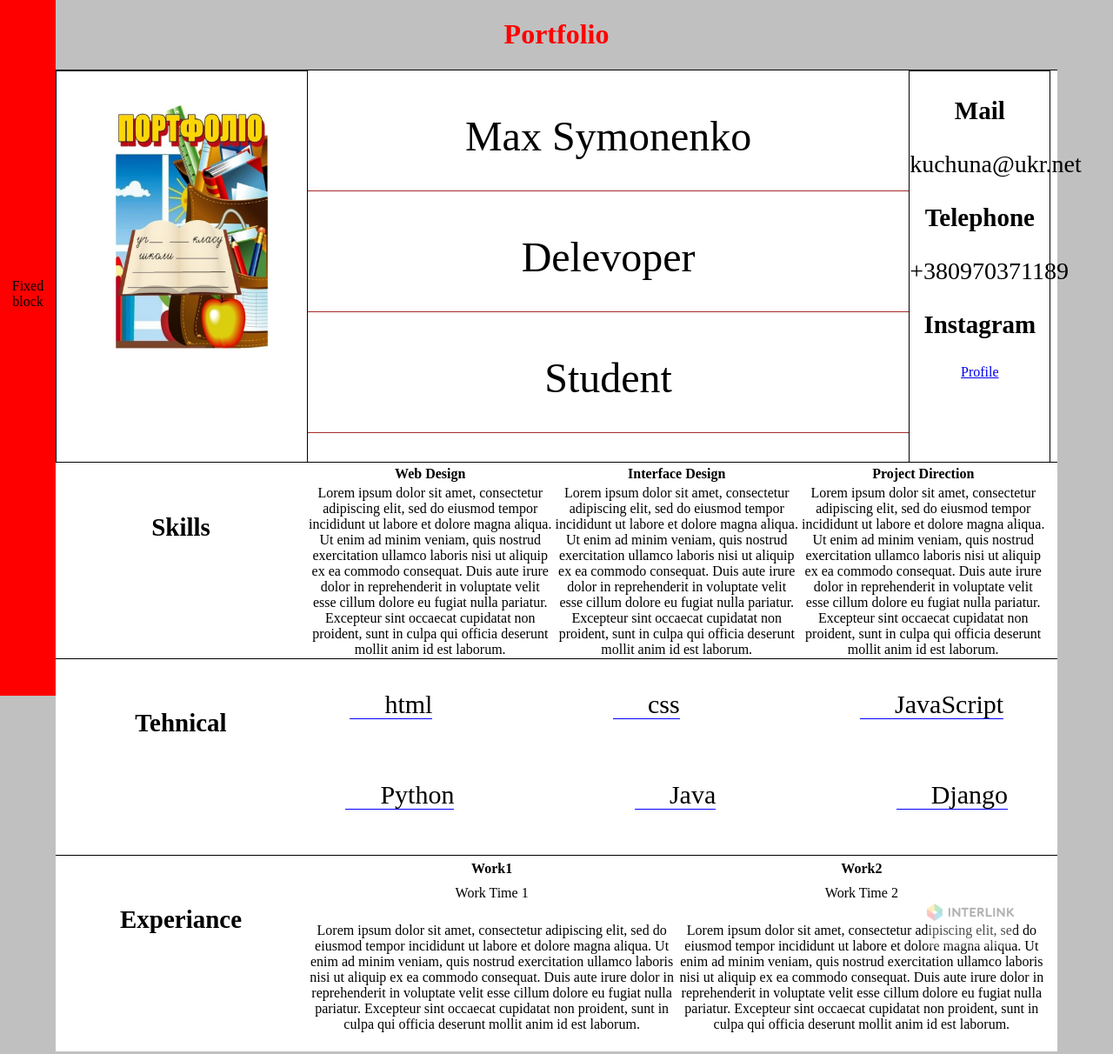
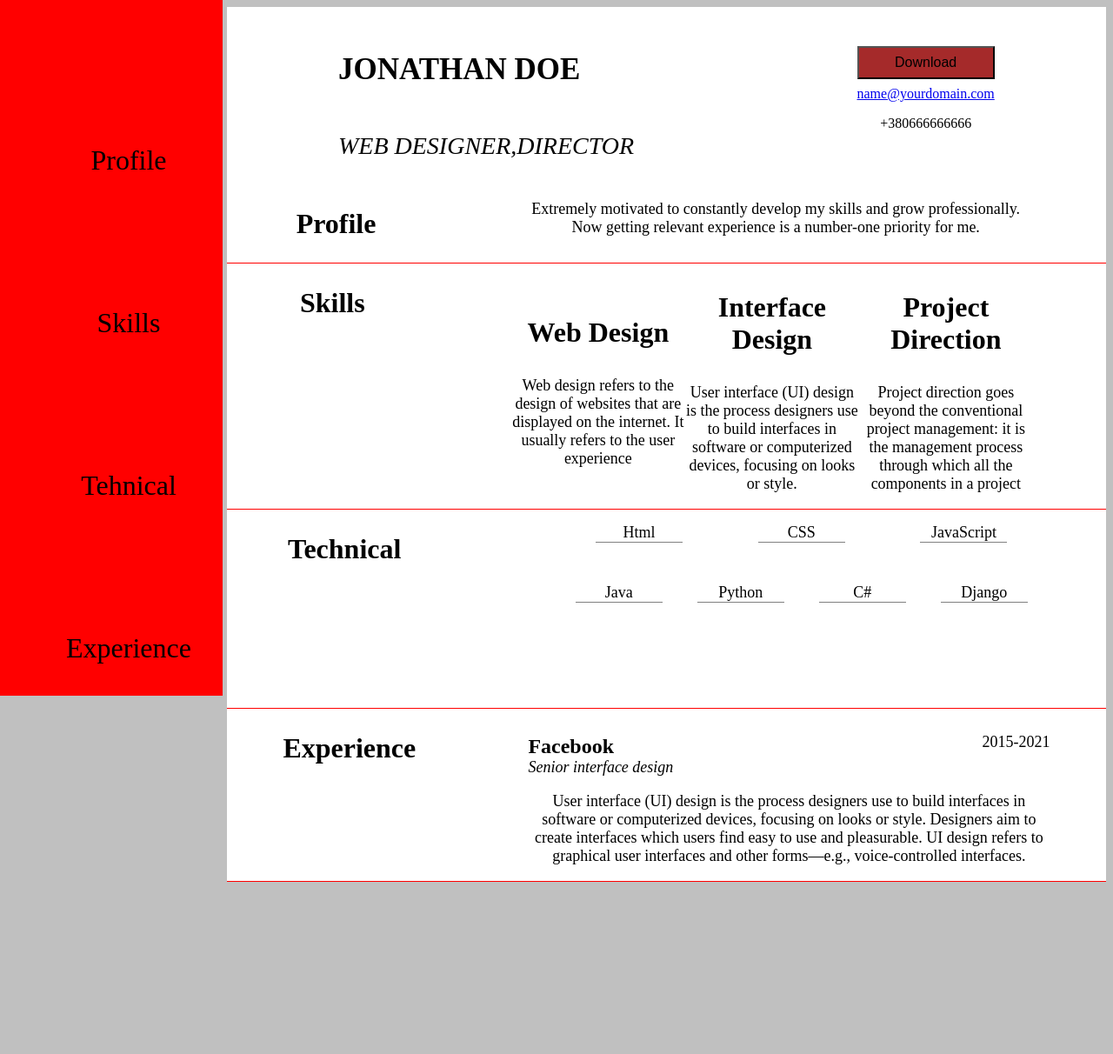
Before and after one commit to Na11a/Na11a.github.io, a plain HTML site: page index.html in a window 1280 px wide. Shown: the whole page at 87% size. After the commit the page ends 1022 px from the top, so only its background shows below. Drawn offline with Linux system fonts and the light colour scheme.

Commit message:
use flexbox

```diff
--- a/index.html
+++ b/index.html
@@ -1,123 +1,122 @@
 <!DOCTYPE html>
 <html>
+
 <head>
     <meta charset='utf-8'>
     <meta http-equiv='X-UA-Compatible' content='IE=edge'>
-    <title>Main page</title>
+    <title>Title</title>
     <meta name='viewport' content='width=device-width, initial-scale=1'>
     <link rel='stylesheet' type='text/css' media='screen' href='main.css'>
 </head>
+
 <body>
-    <h1>Portfolio</h1>
-    <section>
-        <div class="main-info">
-            <img src="me.jpg" alt="Max Symonenko">
+    <header>
+        <section class="box-1">
+            <p class="name"><strong> Jonathan doe</strong></p>
+            <p class="job"><i> web designer,director</i></p>
+        </section>
+        <section class="box-2">
+            <button href="cat.jpeg">Download</button>
+            <a href="mailto:name@yourdomain.com">name@yourdomain.com</a>
+            <p>+380666666666</p>
+        </section>
+    </header>
+    <nav>
+        <ul>
+            <li>Profile</li>
 
-        </div>
-        <div class="content">
-            <p>Max Symonenko</p>
-            <p>Delevoper</p>
-            <p>Student</p>
-        </div>
-        <div id="mail">
-            <h3>Mail</h3>
-            <p>kuchuna@ukr.net</p>
-            <h3>Telephone</h3>
-            <p>+380970371189</p>
-            <h3>Instagram</h3>
-            <a href="https://www.instagram.com/tbubobt/">Profile</a>
-        </div>
-    </section>
-    <section class = "half">
-        <div id="part1" >
-            <h3>Skills</h3>
-        </div>
-        <div class="content-main">
-            <table>
-                <tr>
-                    <th>
+            <li>Skills</li>
+
+            <li>Tehnical</li>
+            <li>Experience</li>
+        </ul>
+    </nav>
+    <main>
+        <section class="info">
+            <h1>
+                Profile
+            </h1>
+            <p>
+                Extremely motivated to constantly
+                develop my skills and grow professionally.
+                Now getting relevant experience is a number-one priority for me.
+            </p>
+        </section>
+
+        <section class="info">
+            <h1>
+                Skills
+            </h1>
+            <div class="articles">
+                <article class="tehnical">
+                    <h1>
                         Web Design
-                    </th>
-                    <th>
-                        Interface Design
-                    </th>
-                    <th>
-                        Project Direction
-                    </th>
-                </tr>
-                <tr>
-                    <td>
-                        Lorem ipsum dolor sit amet, consectetur adipiscing elit, sed do eiusmod tempor incididunt ut labore et dolore magna aliqua. Ut enim ad minim veniam, quis nostrud exercitation ullamco laboris nisi ut aliquip ex ea commodo consequat. Duis aute irure dolor in reprehenderit in voluptate velit esse cillum dolore eu fugiat nulla pariatur. Excepteur sint occaecat cupidatat non proident, sunt in culpa qui officia deserunt mollit anim id est laborum.
+                    </h1>
+                    <p>
+                        Web design refers to the design of websites that are displayed on the internet. It usually
+                        refers to the user experience
+                    </p>
+                </article>
+                <article class="tehnical">
+                        <h1>
+                            Interface Design
+                        </h1>
+                        <p>
+                            User interface (UI) design is the process designers use to build interfaces in software or
+                            computerized devices, focusing on looks or style.
+                        </p>
+                </article>
+                <article class="tehnical">
+                        <h1>Project Direction</h1>
+                        <p>
 
-                    </td>
-                    <td>
-                        Lorem ipsum dolor sit amet, consectetur adipiscing elit, sed do eiusmod tempor incididunt ut labore et dolore magna aliqua. Ut enim ad minim veniam, quis nostrud exercitation ullamco laboris nisi ut aliquip ex ea commodo consequat. Duis aute irure dolor in reprehenderit in voluptate velit esse cillum dolore eu fugiat nulla pariatur. Excepteur sint occaecat cupidatat non proident, sunt in culpa qui officia deserunt mollit anim id est laborum.
+                    Project direction goes beyond the conventional project management: it is the management process
+                    through which all the components in a project
+                        </p>
+                </article>
 
-                    </td>
-                    <td>
-                        Lorem ipsum dolor sit amet, consectetur adipiscing elit, sed do eiusmod tempor incididunt ut labore et dolore magna aliqua. Ut enim ad minim veniam, quis nostrud exercitation ullamco laboris nisi ut aliquip ex ea commodo consequat. Duis aute irure dolor in reprehenderit in voluptate velit esse cillum dolore eu fugiat nulla pariatur. Excepteur sint occaecat cupidatat non proident, sunt in culpa qui officia deserunt mollit anim id est laborum.
 
-                    </td>
-                </tr>
+
             </div>
-        </table>
-    </section>
-    <section class="half">
-        <div id="part1">
-            <h3>Tehnical</h3>
-        </div>
-        <div class="content-main">
-            <li>
-                <ul>html</ul>
-                <ul>css</ul>
-                <ul>JavaScript</ul>
-            </li>
-            <li>
-                <ul>Python</ul>
-                <ul>Java</ul>
-                <ul>Django</ul>
+        </section>
+        <section class="info">
+            <h1>
+                Technical
+            </h1>
+            <div class="lists">
+                <ul>
+                    <li>Html</li>
+                    <li>CSS</li>
+                    <li>JavaScript</li>
+                </ul>
+                <ul>
+                    <li>Java</li>
+                    <li>Python</li>
+                    <li>C#</li>
+                    <li>Django</li>
+                </ul>
+            </div>
+        </section>
+        <section class="info">
+            <h1>Experience</h1>
+            <article class = "experience">
+                <h1>
+                    Facebook
+                </h1>
+                <h2>
+                    Senior interface design
+                </h2>
+                <p>
+                    User interface (UI) design is the process designers use to build interfaces in software or computerized devices, focusing on looks or style. Designers aim to create interfaces which users find easy to use and pleasurable. UI design refers to graphical user interfaces and other forms—e.g., voice-controlled interfaces.
+                <p class="work-years">
+                    2015-2021
+                </p>
+            </article>
+        </section>
+    </main>
+    <footer>
 
-            </li>
-        </div>
-    </section>
-    <section class="half">
-        <div id="part1">
-            <h3>
-                Experiance
-            </h3>
-        </div>
-        <div class ="content-main">
-        <table>
-            <tr>
-                <th>
-                    Work1
-                </th>
-                <th>
-                    Work2
-                </th>
-            </th>
-            <tr>
-                <td>
-                Work Time 1
-                </td>
-                <td>
-                    Work Time 2
-                </td>
-            </tr>
-            <tr>
-                <td>
-                    Lorem ipsum dolor sit amet, consectetur adipiscing elit, sed do eiusmod tempor incididunt ut labore et dolore magna aliqua. Ut enim ad minim veniam, quis nostrud exercitation ullamco laboris nisi ut aliquip ex ea commodo consequat. Duis aute irure dolor in reprehenderit in voluptate velit esse cillum dolore eu fugiat nulla pariatur. Excepteur sint occaecat cupidatat non proident, sunt in culpa qui officia deserunt mollit anim id est laborum.
-                </td>
-                <td>
-                    Lorem ipsum dolor sit amet, consectetur adipiscing elit, sed do eiusmod tempor incididunt ut labore et dolore magna aliqua. Ut enim ad minim veniam, quis nostrud exercitation ullamco laboris nisi ut aliquip ex ea commodo consequat. Duis aute irure dolor in reprehenderit in voluptate velit esse cillum dolore eu fugiat nulla pariatur. Excepteur sint occaecat cupidatat non proident, sunt in culpa qui officia deserunt mollit anim id est laborum.
-                </td>
-            </tr>
-        </table>
-        </div>
-        <img src="inter.png" alt="Watermark" class ="watermark">
-    </section>
-    <section class = "footer">
-        <p>Fixed block</p>
-    </section>
+    </footer>
 </body>
+
 </html>
--- a/main.css
+++ b/main.css
@@ -1,127 +1,148 @@
-body{
-    margin-left: 5%;
-    margin-right: 5%;
-    background-color: silver;
+body {
+    background-color:silver;
 }
-section{
-    background-color: white;
-    width: 100%;
-    height: 450px;
-    position: relative;
-    border-top: black 1px solid;
+header, main, footer {
+    margin-left: 20%;
+    width: 80%;
+    background-color:white;
+    display: flex;
+    flex-wrap: wrap;
 }
-section.footer{
-    text-align: center;
-    background-color:red;
+nav{
+    top: 0px;
+    position: fixed;
+    width: 20%;
     height: 100%;
-    border-top: black 1px solid;
-    position: fixed;
-    width: 5%;
-    bottom: 0px;
     left: 0px;
+    background-color: red;
 }
-section.footer p{
-    margin-top: 500%;
+nav ul{
+    display: flex;
+    flex-direction: column;
+    list-style: none;
+    align-items: center;
 }
-section.half{
-    background-color: white;
-    width: 100%;
-    height: 225px;
+nav ul li{
+    padding-top: 150px;
+    font-size: 32px;
 }
 
-div.main-info{
-    float: left;
-    width: 25%;
-    height: 100%;
+header{
+    flex-direction:row;
+    justify-content: space-around;
+}
+hr{
+
+}
+.box-1 p {
+    padding-top: 5%;
+    text-transform: uppercase;
+
+}
+p.name {
+    font-size: 35px;
+}
+p.job{
+    font-size: 28px;
+}
+.box-2{
     text-align: center;
-    border: 1px solid black;
+    display: flex;
+    flex-direction: column;
+    justify-content: center;
+}
+.box-2 button {
+    padding: 5%;
+    background-color:brown;
+    font-size: medium;
+    margin-bottom: 5%;
 }
 
-div.content{
-    text-align: center;
-    float: left;
-    width: 60%;
-    height: 100%;
-}
-div.content p{
-    height: 20%;
-    border-bottom: brown 1px solid;
-    color:black;
-    font-size: 48px;
-}
-div#mail{
-    float: left;
-    text-align: center;
-    width: 14%;
-    height: 100%;
-    border:solid black 1px;
-}
-div#mail p{
-    text-align: center;
-    font-size: 28px;
-}
-div#part1{
-    vertical-align: middle;
-    float: left;
-    width: 25%;
-    height: 100%;
-    text-align: center;
-    vertical-align: middle;
+main{
+    display: flex;
+    flex-direction: column;
 }
 
-div#part1 h3{
-    margin:20%;
+section.info {
+    display: flex;
+    flex-direction: row;
+    justify-content: space-around;
+    flex-wrap: wrap;
+    border-bottom: red 1px solid;
+
 }
-h1 {
-    color:red;
+section.info p{
+    text-align: center;
+    flex-basis: 600px;
+    font-size: 18px
+}
+section.info h1 {
+    font-size: 32px;
+}
+div.articles{
+    flex-basis: 600px;
+    display: flex;
+    flex-direction: row;
+    flex-wrap: wrap;
+    justify-content: space-around;
+    align-items:center;
+}
+div.articles article.tehnical{
+    flex-basis: 200px;
+
+}
+div.articles article.tehnical h1{
     text-align: center;
 }
-h3.content{
-    text-align: center;
-}
-h3{
-    font-size: 29px;
-}
-img{
-    margin-top: 10%;
-    margin-left: 20px;
-    width: 200px;
-    height: 300px;
-}
-td {
-    text-align: center;
+div.lists{
+    display: flex;
+    flex-basis: 600px;
+    flex-direction: column;
+
 }
 
-table{
-    width:100%;
-    height:100%;
+section.info ul {
+    display: flex;
+    justify-content: space-around;
+    flex-wrap: wrap;
+    align-content: space-around;
 }
-div.content-main{
+section.info ul li{
+    margin-bottom: 15px;
+    text-align: center;
+    width: 100px;
+    display: inline;
+    font-size: 18px;
+    border-bottom: gray 1px solid;
+}
+section.info article.experience{
+    flex-basis: 600px;
+    position: relative;
+}
+section.info article.experience h1{
 
-    text-align: center;
-    float: left;
-    width: 74%;
-    height: 100%;
+    margin-bottom: 0;
+    margin-top: 5%;
+    font-size: 24px;
+}
+section.info article.experience h2{
+    font-weight: normal;
+    font-style: italic;
+    margin: 0;
+    font-size: 18px;
+}
+
+.work-years{
+    position: absolute;
+    right: 0px;
+    top: 5%;
+}
+@media screen and (max-width:800px) {
+    nav{
+        display: none;
+    }
+    header, main, footer {
+        margin-left: 0%;
+    }
 
 }
-ul{
-    text-align: center;
-    display: inline;
-    border-bottom: solid blue 1px;
-
-}
-li{
-    list-style-type: none;
-    padding: 35px;
-    font-size: 30px;
-    word-spacing: 200px;
-    height: 15%;
-}
-img.watermark{
-    position: absolute;
-    width: 100px;
-    height: 50px;
-    right: 50px;
-    bottom: 120px;
-    opacity: .3;
-}
```
Also changed, not shown: cat.jpeg (added).
